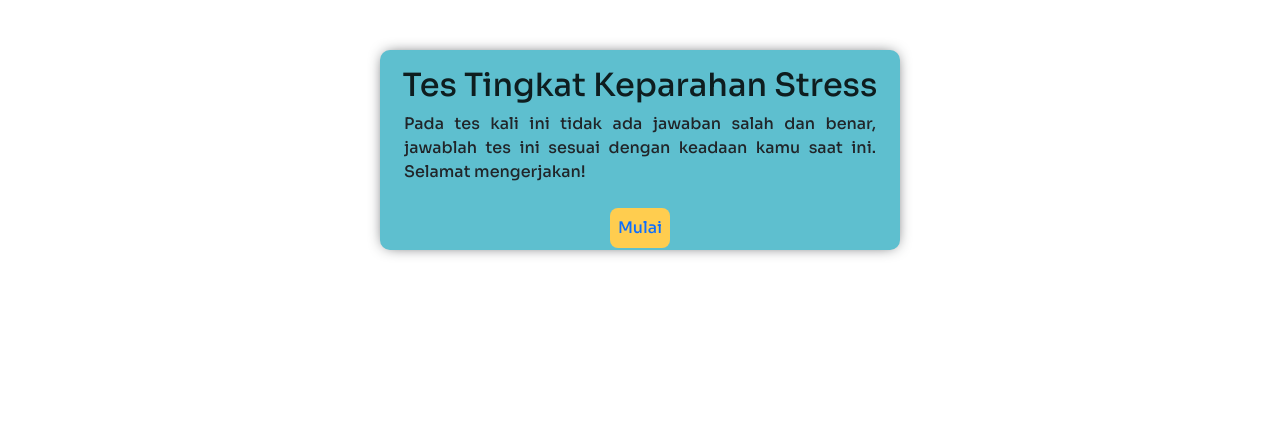
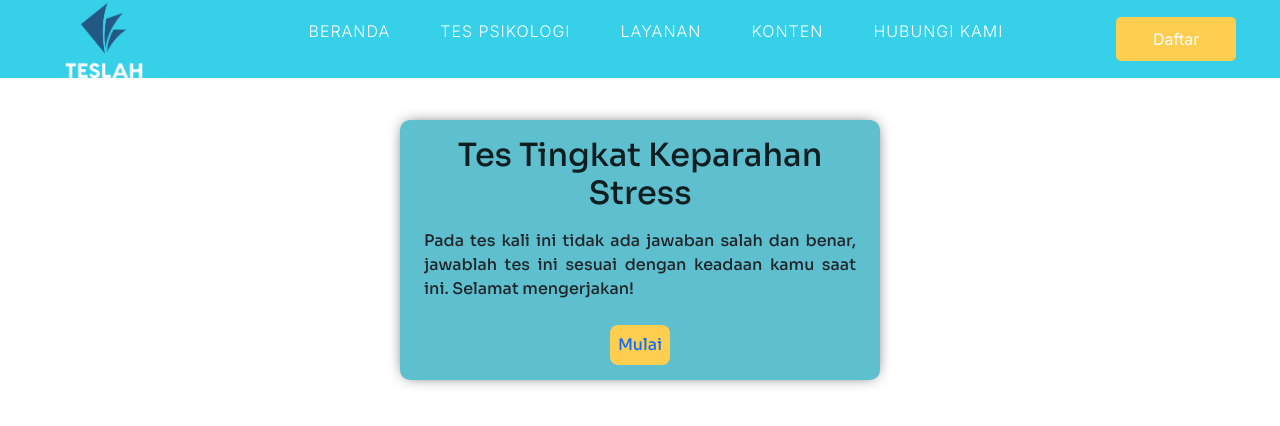
Before and after one commit to km-skilvul-1516/FE-final15, a React (Create React App) app: page /quiz in a window 1280 px wide. Shown: the top 426 px of the page. Built offline with nearby package versions, Linux system fonts and the light colour scheme.

Commit message:
revisi css

```diff
--- a/src/components/quiz/StartQuiz.jsx
+++ b/src/components/quiz/StartQuiz.jsx
@@ -1,10 +1,12 @@
 import React from 'react';
 import { Link } from 'react-router-dom';
 import '../quiz/quiz.css'
+import Navbar from '../Navbar';
 
 export const StartQuiz = () => {
     return (
         <div>
+            <Navbar />
             <div className='card-start-container'>
                 <div className='"card-title'>
                     <h2>Tes Tingkat Keparahan Stress</h2>
--- a/src/components/quiz/quiz.css
+++ b/src/components/quiz/quiz.css
@@ -13,8 +13,8 @@ input {
 }
 
 .card-start-container {
-    width: 520px;
-    height: 200px;
+    width: 480px;
+    height: 260px;
     overflow: hidden;
     box-shadow: 0px 0px 15px -5px;
     transition: 0, 3s;
@@ -22,7 +22,7 @@ input {
     border-radius: 10px;
     justify-content: center;
     margin: 0 auto;
-    margin-top: 50px;
+    margin-top: 120px;
     background-color: #5EBFCF;
     padding: 1em;
     box-sizing: border-box;
@@ -41,7 +41,7 @@ input {
 
 
 .card-desc {
-    margin-top: 0.5em;
+    margin-top: 1em;
     margin-left: 0.5em;
     margin-right: 0.5em;
     text-align: justify;
```
